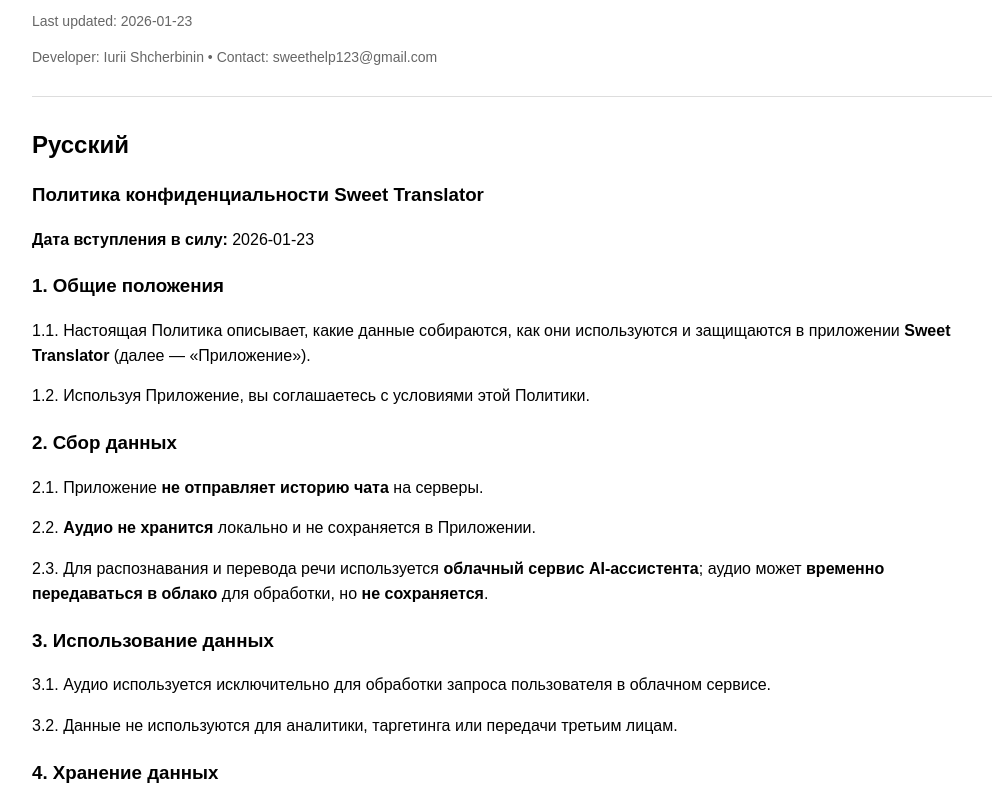
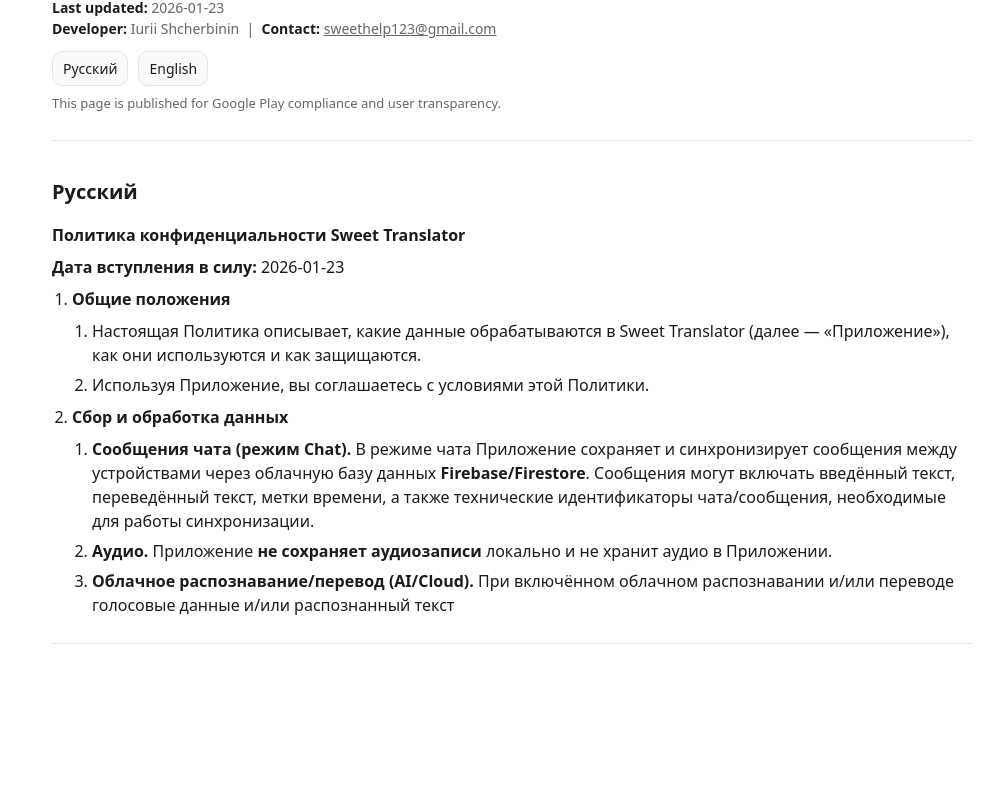
Before and after one commit to iuriyi555-afk/Sweet123, a plain HTML site: page index.html in a window 1280 px wide. Shown: the part 89-884 px from the top of the page, without its empty margins (128-1131 px from the left). After the commit the page ends 800 px from the top, so only its background shows below. Drawn offline with Linux system fonts and the light colour scheme.

Commit message:
Update index.html

```diff
--- a/index.html
+++ b/index.html
@@ -1,100 +1,110 @@
 <!doctype html>
 <html lang="en">
 <head>
-  <meta charset="utf-8"/>
-  <meta name="viewport" content="width=device-width,initial-scale=1"/>
+  <meta charset="utf-8" />
+  <meta name="viewport" content="width=device-width,initial-scale=1" />
   <title>Sweet Translator — Privacy Policy</title>
+  <meta name="description" content="Sweet Translator Privacy Policy (RU/EN). Last updated: 2026-01-23." />
   <style>
-    body{font-family:Arial,system-ui,-apple-system,Segoe UI,Roboto,sans-serif;max-width:960px;margin:40px auto;padding:0 16px;line-height:1.55}
-    h1,h2{line-height:1.2}
-    .muted{color:#666;font-size:14px}
-    .lang{margin-top:28px;padding-top:14px;border-top:1px solid #ddd}
-    ul{margin-top:8px}
+    :root{
+      --bg:#ffffff; --text:#1b1b1b; --muted:#666; --line:#e6e6e6; --card:#fafafa;
+    }
+    body{
+      margin:0; background:var(--bg); color:var(--text);
+      font-family: system-ui, -apple-system, Segoe UI, Roboto, Arial, sans-serif;
+      line-height:1.5;
+    }
+    .wrap{ max-width: 920px; margin: 0 auto; padding: 28px 16px 44px; }
+    header{
+      padding: 10px 0 18px;
+      border-bottom: 1px solid var(--line);
+      margin-bottom: 18px;
+    }
+    h1{ margin: 0 0 6px; font-size: 28px; font-weight: 700; }
+    .meta{ margin: 0; color: var(--muted); font-size: 14px; }
+    .meta strong{ color: var(--text); font-weight: 600; }
+    .nav{
+      margin-top: 12px;
+      display: flex; flex-wrap: wrap; gap: 10px;
+      font-size: 14px;
+    }
+    .nav a{
+      text-decoration: none; color: var(--text);
+      border: 1px solid var(--line);
+      background: var(--card);
+      padding: 6px 10px; border-radius: 10px;
+    }
+    section{
+      padding: 18px 0;
+      border-bottom: 1px solid var(--line);
+    }
+    h2{ margin: 0 0 10px; font-size: 20px; }
+    h3{ margin: 16px 0 8px; font-size: 16px; }
+    p{ margin: 8px 0; }
+    ol{ margin: 8px 0 8px 20px; padding:0; }
+    li{ margin: 6px 0; }
+    .note{
+      margin-top: 12px; padding: 12px 14px;
+      background: var(--card); border: 1px solid var(--line);
+      border-radius: 12px; color: var(--text);
+    }
+    .footer{
+      padding-top: 18px;
+      color: var(--muted);
+      font-size: 13px;
+    }
+    a{ color: inherit; }
+    .small{ font-size: 13px; color: var(--muted); }
+    .hr{ height: 1px; background: var(--line); margin: 18px 0; }
   </style>
 </head>
+
 <body>
-  <h1>Sweet Translator — Privacy Policy</h1>
-  <p class="muted">Last updated: 2026-01-23</p>
-  <p class="muted">Developer: Iurii Shcherbinin • Contact: sweethelp123@gmail.com</p>
+  <div class="wrap">
+    <header>
+      <h1>Sweet Translator — Privacy Policy</h1>
+      <p class="meta">
+        <strong>Last updated:</strong> 2026-01-23<br/>
+        <strong>Developer:</strong> Iurii Shcherbinin &nbsp;|&nbsp;
+        <strong>Contact:</strong> <a href="mailto:sweethelp123@gmail.com">sweethelp123@gmail.com</a>
+      </p>
+      <div class="nav">
+        <a href="#ru">Русский</a>
+        <a href="#en">English</a>
+      </div>
+      <p class="small">
+        This page is published for Google Play compliance and user transparency.
+      </p>
+    </header>
 
-  <div class="lang">
-    <h2>Русский</h2>
+    <!-- RU -->
+    <section id="ru">
+      <h2>Русский</h2>
+      <h3>Политика конфиденциальности Sweet Translator</h3>
+      <p><strong>Дата вступления в силу:</strong> 2026-01-23</p>
 
-    <h3>Политика конфиденциальности Sweet Translator</h3>
-    <p><b>Дата вступления в силу:</b> 2026-01-23</p>
+      <ol>
+        <li>
+          <strong>Общие положения</strong>
+          <ol>
+            <li>Настоящая Политика описывает, какие данные обрабатываются в Sweet Translator (далее — «Приложение»), как они используются и как защищаются.</li>
+            <li>Используя Приложение, вы соглашаетесь с условиями этой Политики.</li>
+          </ol>
+        </li>
 
-    <h3>1. Общие положения</h3>
-    <p>1.1. Настоящая Политика описывает, какие данные собираются, как они используются и защищаются в приложении <b>Sweet Translator</b> (далее — «Приложение»).</p>
-    <p>1.2. Используя Приложение, вы соглашаетесь с условиями этой Политики.</p>
-
-    <h3>2. Сбор данных</h3>
-    <p>2.1. Приложение <b>не отправляет историю чата</b> на серверы.</p>
-    <p>2.2. <b>Аудио не хранится</b> локально и не сохраняется в Приложении.</p>
-    <p>2.3. Для распознавания и перевода речи используется <b>облачный сервис AI-ассистента</b>; аудио может <b>временно передаваться в облако</b> для обработки, но <b>не сохраняется</b>.</p>
-
-    <h3>3. Использование данных</h3>
-    <p>3.1. Аудио используется исключительно для обработки запроса пользователя в облачном сервисе.</p>
-    <p>3.2. Данные не используются для аналитики, таргетинга или передачи третьим лицам.</p>
-
-    <h3>4. Хранение данных</h3>
-    <p>4.1. Приложение <b>не хранит аудио</b> и <b>историю чатов</b>.</p>
-    <p>4.2. Обработка данных происходит <b>временно</b> в облачном сервисе только для выполнения функций приложения.</p>
-
-    <h3>5. Права пользователей</h3>
-    <p>5.1. Пользователь вправе запросить удаление любых личных данных, если таковые будут собраны (например, при локальном кэшировании).</p>
-    <p>5.2. Пользователь может отключить использование облачного распознавания, ограничив функциональность Приложения.</p>
-
-    <h3>6. Безопасность</h3>
-    <p>6.1. Приложение и облачные сервисы используют стандартные меры безопасности для защиты данных при передаче.</p>
-    <p>6.2. Так как данные не хранятся, риски утечки сведены к минимуму.</p>
-
-    <h3>7. Изменения Политики конфиденциальности</h3>
-    <p>7.1. Приложение может обновлять настоящую Политику.</p>
-    <p>7.2. О любых изменениях пользователи будут уведомлены через обновление Приложения.</p>
-
-    <h3>8. Контакты</h3>
-    <p>8.1. По вопросам конфиденциальности и обработки данных: <b>sweethelp123@gmail.com</b>.</p>
-    <p class="muted">Разработчик: Iurii Shcherbinin</p>
-  </div>
-
-  <div class="lang">
-    <h2>English</h2>
-
-    <h3>Sweet Translator Privacy Policy</h3>
-    <p><b>Effective date:</b> 2026-01-23</p>
-
-    <h3>1. General</h3>
-    <p>1.1. This Privacy Policy explains what data is processed in <b>Sweet Translator</b> (the “App”), how it is used, and how it is protected.</p>
-    <p>1.2. By using the App, you agree to this Policy.</p>
-
-    <h3>2. Data processing</h3>
-    <p>2.1. The App <b>does not send your chat history</b> to our servers.</p>
-    <p>2.2. The App <b>does not store audio</b> locally and does not save audio within the App.</p>
-    <p>2.3. When AI Assistant mode is enabled, speech recognition and translation are performed via a <b>cloud service</b>. Audio may be <b>temporarily transmitted</b> to the cloud for processing and is <b>not stored</b> by the App.</p>
-
-    <h3>3. Use of data</h3>
-    <p>3.1. Audio is used solely to fulfill the user’s request (speech recognition/translation) via the cloud service.</p>
-    <p>3.2. The App does not use your data for advertising, tracking, or selling data to third parties.</p>
-
-    <h3>4. Data retention</h3>
-    <p>4.1. The App <b>does not retain audio</b> and <b>does not retain chat history</b>.</p>
-    <p>4.2. Any cloud processing is <b>temporary</b> and only for providing the App’s functionality.</p>
-
-    <h3>5. User choices</h3>
-    <p>5.1. You may request deletion of any personal data if it is ever collected (for example, in local cache scenarios).</p>
-    <p>5.2. You can disable cloud/AI processing features, which may limit certain App functionality.</p>
-
-    <h3>6. Security</h3>
-    <p>6.1. The App and cloud services use standard security measures to protect data in transit.</p>
-    <p>6.2. Since the App does not store data, risks are minimized.</p>
-
-    <h3>7. Changes to this Policy</h3>
-    <p>7.1. We may update this Privacy Policy from time to time.</p>
-    <p>7.2. Material changes will be communicated through App updates.</p>
-
-    <h3>8. Contact</h3>
-    <p>8.1. For privacy-related questions: <b>sweethelp123@gmail.com</b>.</p>
-    <p class="muted">Developer: Iurii Shcherbinin</p>
-  </div>
-</body>
-</html>
+        <li>
+          <strong>Сбор и обработка данных</strong>
+          <ol>
+            <li>
+              <strong>Сообщения чата (режим Chat).</strong>
+              В режиме чата Приложение сохраняет и синхронизирует сообщения между устройствами через облачную базу данных
+              <strong>Firebase/Firestore</strong>. Сообщения могут включать введённый текст, переведённый текст, метки времени,
+              а также технические идентификаторы чата/сообщения, необходимые для работы синхронизации.
+            </li>
+            <li>
+              <strong>Аудио.</strong>
+              Приложение <strong>не сохраняет аудиозаписи</strong> локально и не хранит аудио в Приложении.
+            </li>
+            <li>
+              <strong>Облачное распознавание/перевод (AI/Cloud).</strong>
+              При включённом облачном распознавании и/или переводе голосовые данные и/или распознанный текст
```
